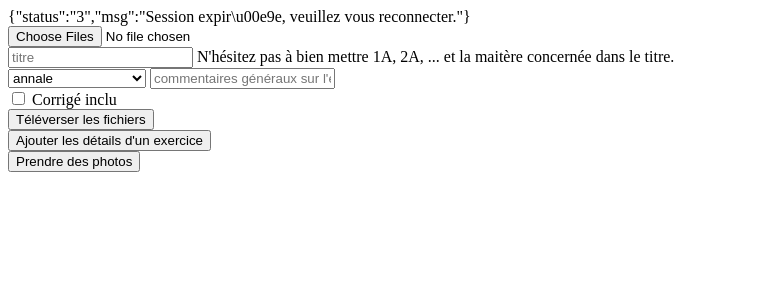
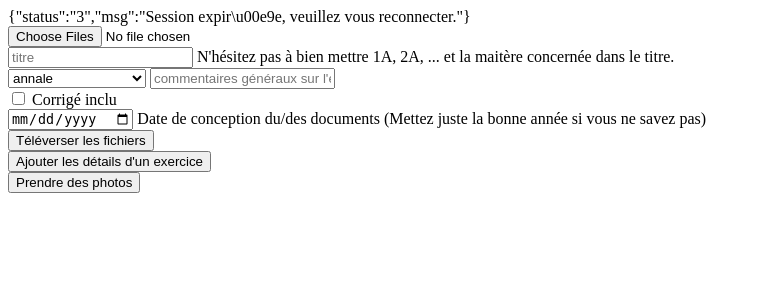
Before and after one commit to ThaaoBlues/archinsa, a PHP site: page /televerser.php in a window 1280 px wide. Shown: the top 300 px of the page, without its empty margins (0-761 px from the left). Run offline with PHP 8.4, Linux system fonts and the light colour scheme; the visitor is signed in with stand-in values (Sample User, id 1).

Commit message:
LESSGOOOO

```diff
--- a/index.php
+++ b/index.php
@@ -163,7 +163,7 @@
                             break;
                         case "html":
                             ele = document.createElement("iframe");
-                            ele.setAttribute("sandbox","allow-forms allow-modals allow-scripts")
+                            ele.setAttribute("sandbox","allow-forms allow-modals allow-scripts");
                             break;
                         default:
                             ele = document.createElement("img");
--- a/init_db.php
+++ b/init_db.php
@@ -22,7 +22,8 @@ $sql = "
         commentaire_auteur TEXT,
         valide BOOLEAN NOT NULL DEFAULT FALSE,
         corrige_inclu BOOLEAN NOT NULL DEFAULT FALSE,
-        date_televersement DATETIME DEFAULT CURRENT_TIMESTAMP
+        date_televersement DATETIME DEFAULT CURRENT_TIMESTAMP,
+        date_conception VARCHAR(9)
     );
 
     CREATE TABLE IF NOT EXISTS documents (
--- a/televerser.php
+++ b/televerser.php
@@ -17,7 +17,7 @@ $csrf = new CSRF();
 
 <!-- Input to choose files -->
 
-<form id="uploadForm">
+<form id="uploadForm" enctype="multipart/form-data">
 <input type="file" id="fileInput" multiple>
 <br>
 <input type="text" placeholder="titre" id="titre"></input>
@@ -38,7 +38,9 @@ $csrf = new CSRF();
     <label for="corrige_checkbox">Corrigé inclu</label>
 </div>
 
-
+<input type="date" id="date_conception_input">
+<label for="date_conception_input">Date de conception du/des documents (Mettez juste la bonne année si vous ne savez pas) </label>
+<br>
 <button type="button" onclick="uploadFiles()">Téléverser les fichiers</button>
 </form>
 
@@ -62,6 +64,8 @@ function uploadFiles() {
     formData.append("commentaire_auteur",document.getElementById("commentaire_auteur").value);
 
     formData.append("corrige_inclu",document.getElementById("corrige_checkbox").value);
+
+    formData.append("date_conception",document.getElementById("date_conception_input").value);
 
     //let ex = [{duree:"10",themes:["algèbre","analyse"],commentaire_exo:"ceci est un commenataire"},{duree:"15",themes:["elec analogique"],commentaire_exo:""}];
 
@@ -255,6 +259,23 @@ function changer_mode(){
 }
 
 
+function init_date(){
+    var today = new Date();
+    var dd = today.getDate();
+    var mm = today.getMonth()+1;
+    var yyyy = today.getFullYear()-1; // pourquoi 2025 ?????
+    yyyy = parseInt(yyyy) + 1;
+    today = yyyy+"-"+mm+"-"+dd;
+    console.log(today);
+    document.getElementById("date_conception_input").setAttribute("value",today);
+}
+
+document.addEventListener("DOMContentLoaded", (event) => {
+    init_date();
+});
+
+
+
 </script>
 
 </body>
--- a/validation.php
+++ b/validation.php
@@ -60,6 +60,10 @@ function displayDocuments() {
             echo "<embed src=\"{$row['upload_path']}\" type=\"application/pdf\" width=\"100%\" height=\"600px\" />";
         elseif (in_array(strtolower($extension), ['jpg', 'jpeg', 'png', 'gif'])):
             echo "<img src=\"{$row['upload_path']}\">";
+
+        elseif (strtolower($extension) == "html"):
+            echo("<iframe src=\"{$row['upload_path']}\"></iframe>");
+
         else:
             echo "<p>Unsupported file type</p>".$row['upload_path'];
         endif;
```
Also changed, not shown: bdd.php (+12 -2 lines), readme.md.
